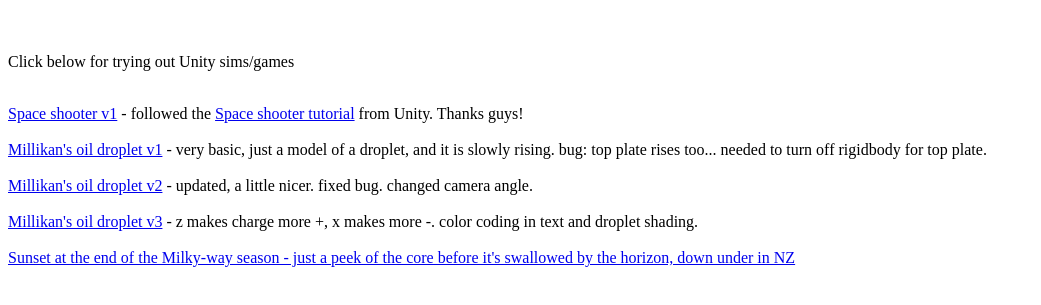
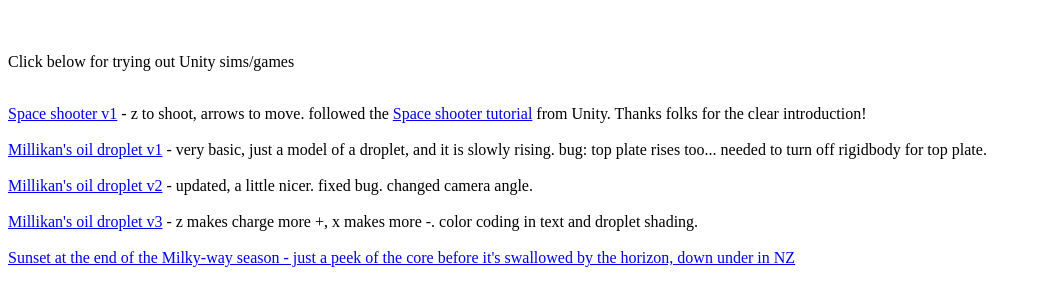
Before and after one commit to r31415smith/r31415smith.github.io, a plain HTML site: page index.html in a window 1280 px wide. Shown: the part 87-392 px from the top of the page, without its empty margins (0-1041 px from the left). Drawn offline with Linux system fonts and the light colour scheme.

Commit message:
Update index.html

```diff
--- a/index.html
+++ b/index.html
@@ -5,7 +5,7 @@
 
 <p>Click below for trying out Unity sims/games</p>
 <br />
-<a href="/space/index1.html">Space shooter v1</a> - followed the <a href="https://unity3d.com/learn/tutorials/s/space-shooter-tutorial">Space shooter tutorial</a> from Unity. Thanks guys!
+<a href="/space/index1.html">Space shooter v1</a> - z to shoot, arrows to move. followed the <a href="https://unity3d.com/learn/tutorials/s/space-shooter-tutorial">Space shooter tutorial</a> from Unity. Thanks folks for the clear introduction!
 <br />
 <br />
 <a href="/millikan1/index.html">Millikan's oil droplet v1</a> - very basic, just a model of a droplet, and it is slowly rising. bug: top plate rises too... needed to turn off rigidbody for top plate.
```
